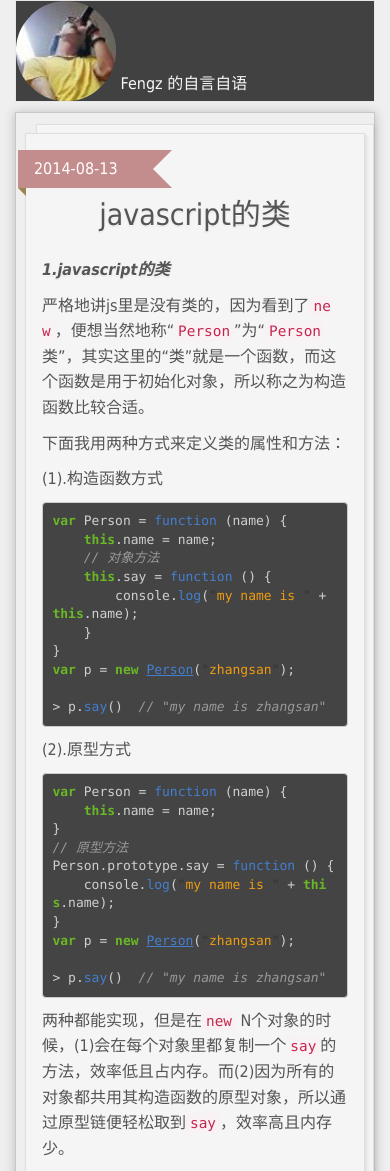
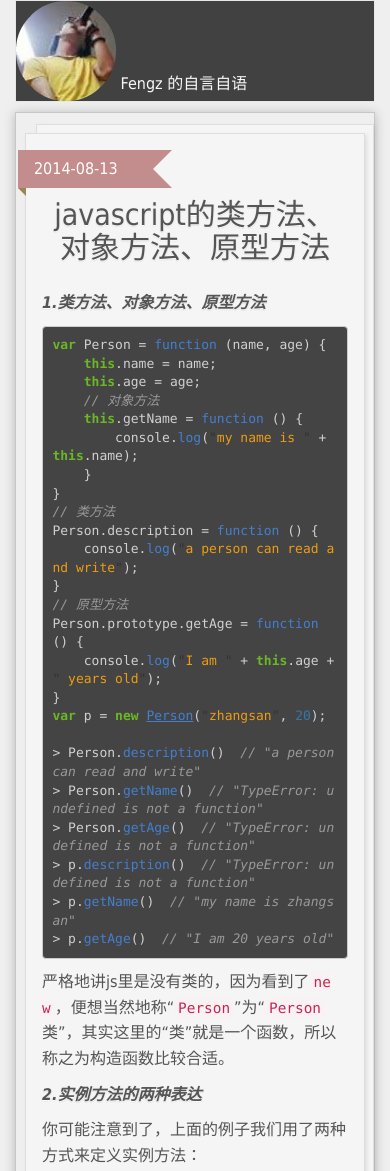
Before and after one commit to norakaeru/umzulu.github.io, a Jekyll site: the page built from _posts/2014-08-13-js-class.md, in a window 390 px wide. Shown: the top 1171 px of the page. Built offline with Jekyll 4.4.1, drawn with Linux system fonts in a browser that asks for light colours; Markdown is read by kramdown in place of the engine named in the settings; comment, search, counter and statistics services are not loaded; some of the changed text lies outside the part shown; grey boxes are pictures that could not be loaded.

Commit message:
update post

````diff
--- a/_posts/2014-08-13-js-class.md
+++ b/_posts/2014-08-13-js-class.md
@@ -1,17 +1,48 @@
 ---
 layout: post
-title:  "javascript的类"
-keywords: "js类"
+title:  "javascript的类方法、对象方法、原型方法"
+keywords: "类方法 对象方法 原型方法"
 description: ""
 category: javascript
-tags: [js类]
+tags: [javascript类]
 ---
 
-***1.javascript的类***
+***1.类方法、对象方法、原型方法***
 
-严格地讲js里是没有类的，因为看到了`new`，便想当然地称“`Person`”为“`Person`类”，其实这里的“类”就是一个函数，而这个函数是用于初始化对象，所以称之为构造函数比较合适。
+```javascript
+var Person = function (name, age) {
+    this.name = name;
+    this.age = age;
+    // 对象方法
+    this.getName = function () {
+        console.log("my name is " + this.name);
+    }
+}
+// 类方法
+Person.description = function () {
+    console.log("a person can read and write");
+}
+// 原型方法
+Person.prototype.getAge = function () {
+    console.log("I am " + this.age + " years old");
+}
+var p = new Person("zhangsan", 20);
 
-下面我用两种方式来定义类的属性和方法：
+> Person.description()  // "a person can read and write"
+> Person.getName()  // "TypeError: undefined is not a function"
+> Person.getAge()  // "TypeError: undefined is not a function"
+> p.description()  // "TypeError: undefined is not a function"
+> p.getName()  // "my name is zhangsan"
+> p.getAge()  // "I am 20 years old"
+```
+
+严格地讲js里是没有类的，因为看到了`new`，便想当然地称“`Person`”为“`Person`类”，其实这里的“类”就是一个函数，所以称之为构造函数比较合适。
+
+<!-- more -->
+
+***2.实例方法的两种表达***
+
+你可能注意到了，上面的例子我们用了两种方式来定义实例方法：
 
 (1).构造函数方式
 
@@ -19,35 +50,35 @@ tags: [js类]
 var Person = function (name) {
     this.name = name;
     // 对象方法
-    this.say = function () {
+    this.getName = function () {
         console.log("my name is " + this.name);
     }
 }
 var p = new Person("zhangsan");
 
-> p.say()  // "my name is zhangsan"
+> p.getName()  // "my name is zhangsan"
 ```
 
 (2).原型方式
 
 ```javascript
-var Person = function (name) {
-    this.name = name;
+var Person = function (age) {
+    this.age = age;
 }
 // 原型方法
-Person.prototype.say = function () {
-    console.log("my name is " + this.name);
+Person.prototype.getAge = function () {
+    console.log("I am " + this.age + " years old");
 }
-var p = new Person("zhangsan");
+var p = new Person(20);
 
-> p.say()  // "my name is zhangsan"
+> p.getAge()  // "I am 20 years old"
 ```
-
-两种都能实现，但是在`new` N个对象的时候，(1)会在每个对象里都复制一个`say`的方法，效率低且占内存。而(2)因为所有的对象都共用其构造函数的原型对象，所以通过原型链便轻松取到`say`，效率高且内存少。
 
 ![对象方法与prototype方法]({{site.cdn}}/object-proto-method.jpg)
 
-所以在用js定义类时，一般情况下我们会把属性写到构造函数中，而方法则写到原型对象中。
+那这两种方式有什么区别呢？
+
+在`new`实例的时候，(1)中实例对象`p`会复制其构造函数`Person`的对象方法`getName`，而(2)中实例对象`p`通过原型链能直接取到其构造函数原型对象`Person.prototype`的原型方法`getAge`。这样在`new` N个实例的时候，(1)会在内存中为每个实例复制一份对象方法，效率比较低，所以一般情况下提倡把实例方法写到原型对象中。
 
 还有一点需要注意，<span class="warning">如果在构造函数和它的原型对象中都定义了某同名方法，构造函数中的方法会优先执行</span>。
 
--- a/_posts/2014-08-16-js-proto-and-prototype.md
+++ b/_posts/2014-08-16-js-proto-and-prototype.md
@@ -1,10 +1,10 @@
 ---
 layout: post
 title:  "javascript的__proto__与prototype"
-keywords: "__proto__, prototype"
+keywords: "__proto__与prototype"
 description: ""
 category: javascript
-tags: [prototype]
+tags: [prototype, 原型链]
 ---
 
 ***1.\_\_proto\_\_ 与 prototype***
--- a/categories.html
+++ b/categories.html
@@ -19,7 +19,7 @@ layout: page
       <div><ul>
         {% for post in item[1] %}
         <li><a href="{{ BASE_PATH }}{{ post.url }}">{{ post.title }}</a>
-          <span class="datetime">{{ post.date | date:'%Y-%m-%d' }}</span>
+          <span class="datetime hidden-xs">{{ post.date | date:'%Y-%m-%d' }}</span>
         </li>
         {% endfor %}
       </ul></div>
--- a/style/css/style.css
+++ b/style/css/style.css
@@ -206,6 +206,7 @@ hr {
   position: fixed;
   bottom: 40px;
   right: 40px;
+  z-index: 99;
 }
 #back-top a {
   width: 50px;
@@ -345,6 +346,9 @@ hr {
     display: inline-block;
     margin:10px;
 }
+@media (max-width:767px) {
+.tag-box {padding: 0;}
+}
 .tag-box li {
     display:inline-block;
     margin:0 2px
@@ -373,7 +377,7 @@ hr {
     color: #BBBBBB;
 }
 
-@media (max-width:767px) {
+@media (max-width:991px) {
 #post {margin-top: 4em !important;}
 }
 #post, #comments {padding:0 1em;}
@@ -404,7 +408,9 @@ hr {
 @media (max-width:767px) {
 #post p>img, .post-content p>img {width: 100% !important;}
 }
-
+@media (min-width:768px) and (max-width:991px){
+#post p>img, .post-content p>img {width: 75% !important;}
+}
 /* duoshuo enhance */
 #ds-thread #ds-reset .ds-powered-by{
     display:none;
--- a/tags.html
+++ b/tags.html
@@ -21,7 +21,7 @@ layout: page
       <div><ul>
         {% for post in tag[1] %}
 	      <li><a href="{ BASE_PATH }}{{ post.url }}" >{{ post.title }}</a>
-		    <span class="datetime">{{ post.date | date: "%Y-%m-%d" }}</span>
+		    <span class="datetime hidden-xs">{{ post.date | date: "%Y-%m-%d" }}</span>
 	      </li>
 	    {% endfor %}
       </ul></div>
````
Also changed, not shown: _posts/2014-08-20-js-prototype-and-constructor.md (+1 -1 lines).
